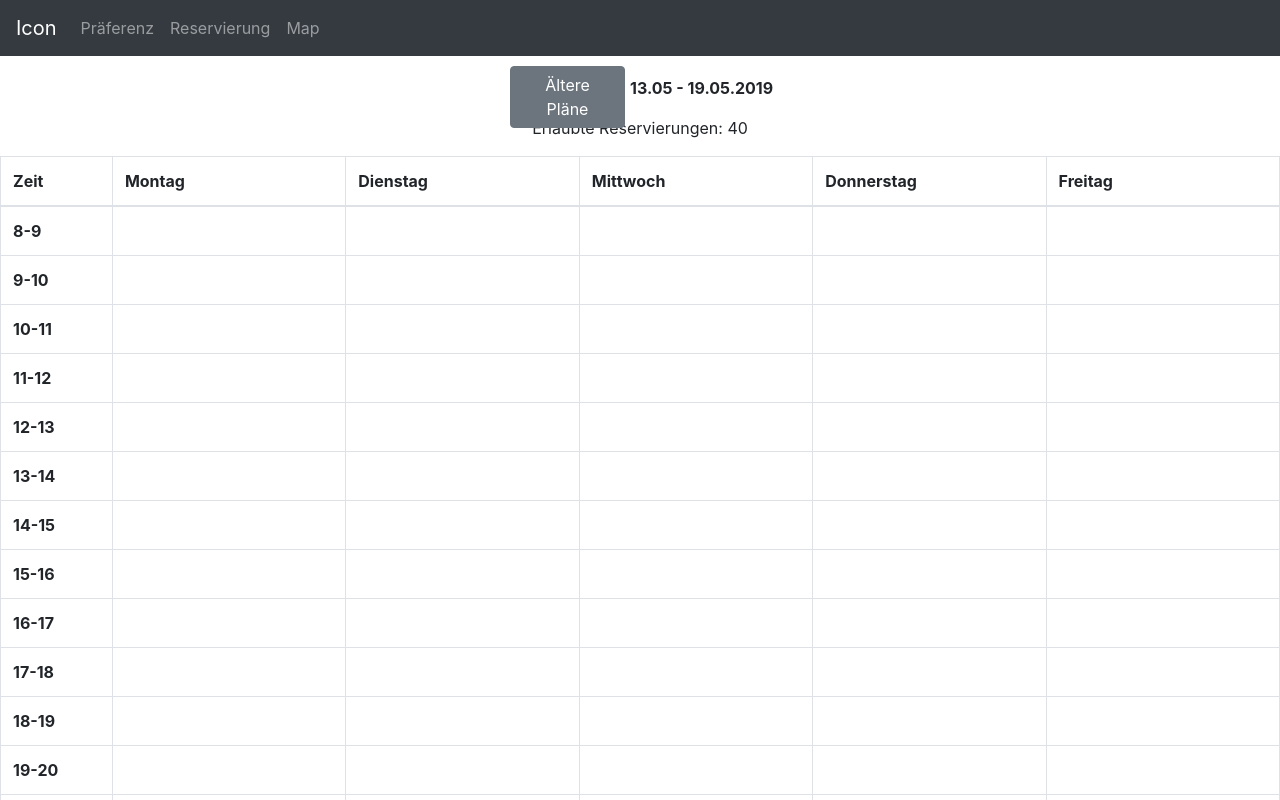
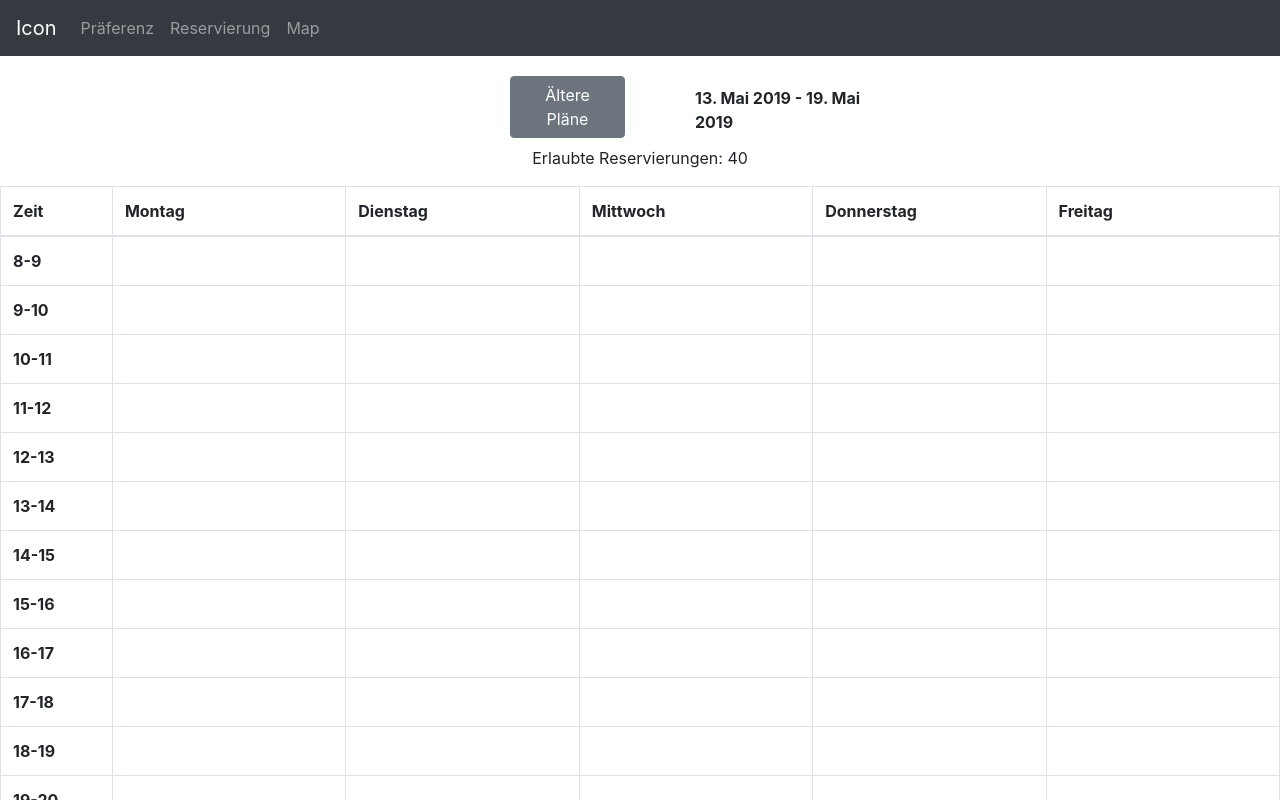
Before and after one commit to DevMert/BoDriveNPark, a React (Create React App) app: page /praeferenzplanung in a window 1280 px wide. Shown: the top 800 px of the page. Built offline with nearby package versions, Linux system fonts and the light colour scheme.

Commit message:
+CurrentWeek Komponente

```diff
--- a/package.json
+++ b/package.json
@@ -5,6 +5,7 @@
   "dependencies": {
     "bootstrap": "^4.3.1",
     "bootstrap-arrow-buttons": "^1.0.4",
+    "moment": "^2.24.0",
     "react": "^16.8.6",
     "react-bootstrap": "^1.0.0-beta.8",
     "react-color": "^2.17.3",
--- a/src/App.css
+++ b/src/App.css
@@ -8,8 +8,8 @@
 
 .MainTop {
   position: relative;
-  height: 40px;
-  width: 280px;
+  height: 70px;
+  width: 400px;
   left: 50%;
   margin-left: -140px;
   margin-top: 10px;
@@ -19,16 +19,18 @@
 .oldPlans {
   float: left;
   margin-left: 10px;
+  margin-top: 10px;
   height: 40px;
   width: 115px;
 }
 
 .currentWeek {
+  float: right;
   font-weight: bold;
-  margin-top: 10px;
-  float: right;
-  height: 30px;
-  width: 150px;
+  margin-left: 5px;
+  margin-top: 20px;
+  height: 60px;
+  width: 205px;
 }
 
 .PrefFoot {
--- /dev/null
+++ b/src/components/Praeferenzen/CurrentWeek.jsx
@@ -0,0 +1,29 @@
+import React from "react";
+
+import moment from "moment";
+import localization from "moment/locale/de";
+
+export default class CurrentWeek extends React.Component {
+  constructor(props) {
+    super(props);
+    this.state = {
+      date: moment()
+        .locale("de")
+        .startOf("isoweek")
+        .format("LL"),
+
+      end: moment()
+        .locale("de")
+        .endOf("isoweek")
+        .format("LL")
+    };
+  }
+
+  render() {
+    return (
+      <div className="Test ">
+        {this.state.date.toString()} - {this.state.end.toString()}
+      </div>
+    );
+  }
+}
--- a/src/components/Praeferenzen/KWSwitch.jsx
+++ b/src/components/Praeferenzen/KWSwitch.jsx
@@ -2,6 +2,7 @@ import React, { Component } from "react";
 
 import { Button, OverlayTrigger, Popover } from "react-bootstrap";
 
+import CurrentWeek from "./CurrentWeek";
 
 class KWSwitch extends Component {
   render() {
@@ -24,7 +25,9 @@ class KWSwitch extends Component {
           </OverlayTrigger>
         </div>
         <div className="currentWeek">
-          <div> 13.05 - 19.05.2019</div>
+          <div>
+            <CurrentWeek />
+          </div>
         </div>
       </div>
     );
```
Also changed, not shown: 1 other file (tests, documents, lock files or other folders).
